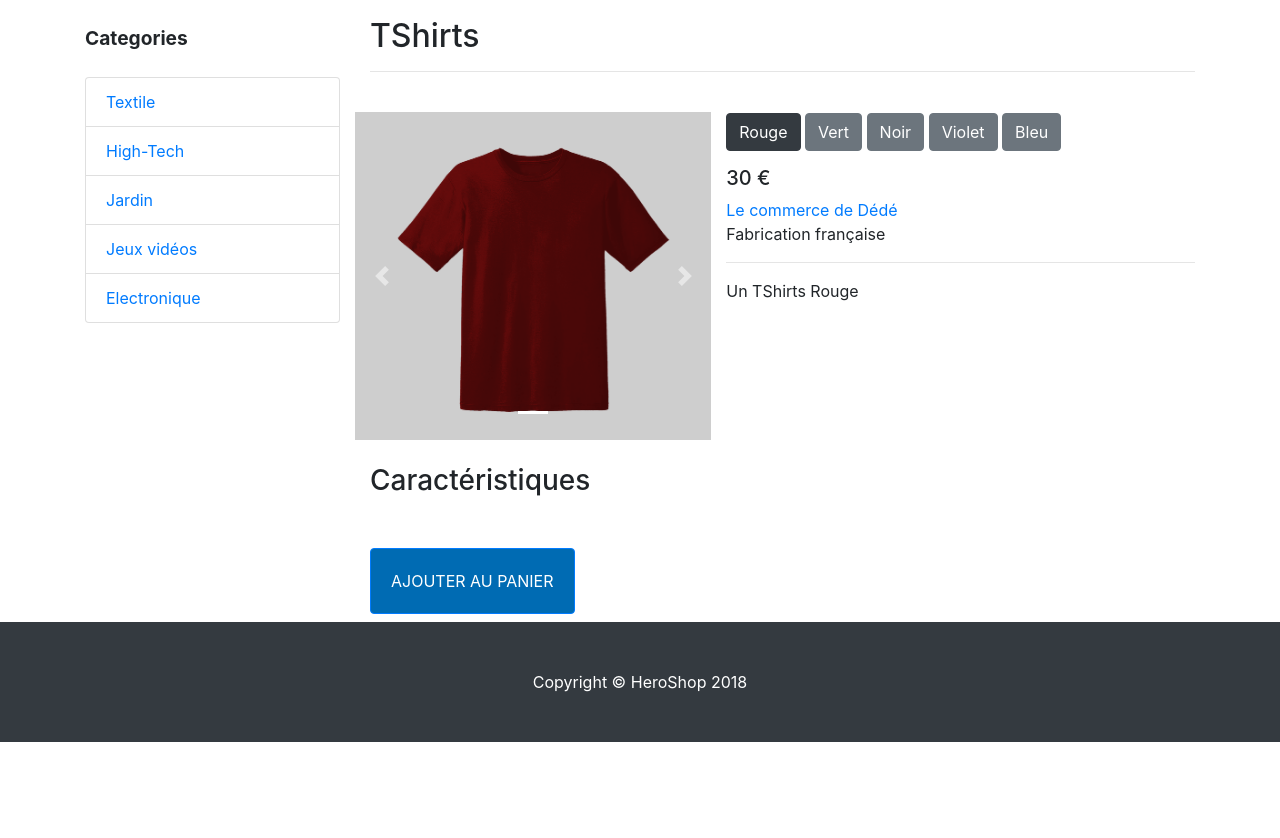
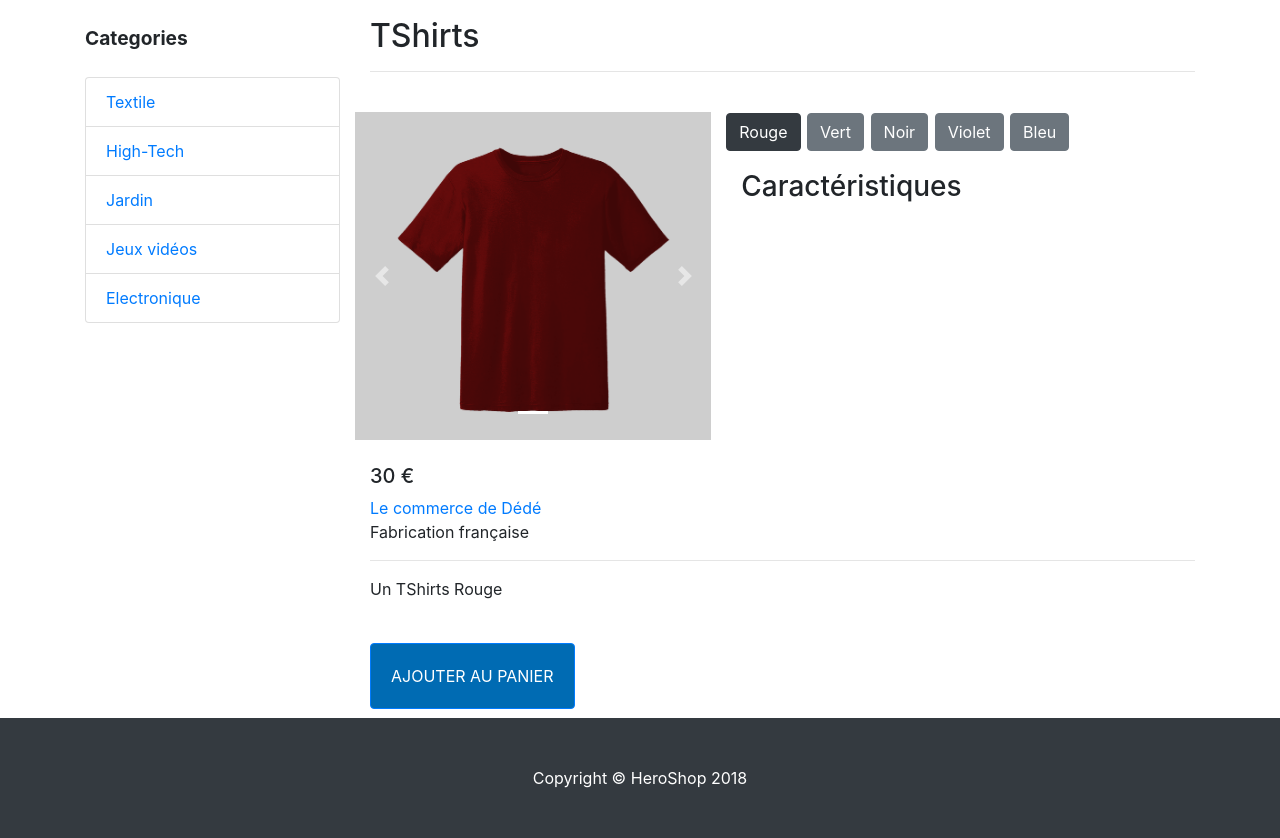
Before and after one commit to Grp11-ProjetPiscine-Polytech-3A/MarketPlace, a CodeIgniter app: page /database/Produits/fiche_produit/1 in a window 1280 px wide. Shown: the part 104-942 px from the top of the page. Before the commit the page ends 846 px from the top, so only its background shows below. Run offline with CodeIgniter, Linux system fonts and the light colour scheme; data comes from the database, SQL or seed files in the repository; data that the repository does not hold is empty.

Commit message:
FIX (fiches produits) : Overflow des textes trop longs

```diff
--- a/application/views/Produits/fiche_produit.php
+++ b/application/views/Produits/fiche_produit.php
@@ -38,17 +38,34 @@
         </div>
         <!--endCarroussel-->
 
-        <!--Description du produit-->
-        <div class="col-lg-7 col-md-7 mb-6">
+        <div class="col-lg-7 col-md-7 mb-6" style="word-wrap: break-word;">
             <!--Choix des variantes-->
-            <div id="choix_variante">
+            <div id="choix_variante" class="choix-variante">
                 <?php foreach ($variantes as $v): ?>
-                    <a class="btn <?php ($v->idProduitVariante == $variante->idProduitVariante) ? print 'btn-dark' : print 'btn-secondary' ?>  choix-variante" href="<?php echo base_url('/Produits/fiche_produit/' . $produit->idProduitType . '/' . $v->idProduitVariante) ?>">
+                    <a class="btn <?php ($v->idProduitVariante == $variante->idProduitVariante) ? print 'btn-dark' : print 'btn-secondary' ?> btn-variante" href="<?php echo base_url('/Produits/fiche_produit/' . $produit->idProduitType . '/' . $v->idProduitVariante) ?>">
                         <?php echo $v->nomProduitVariante ?>
                     </a>
                 <?php endforeach; ?>
             </div>
-            <!--Description generale-->
+            <!--Liste des caractéristiques-->
+            <div id="carac" class="col-12 container">
+                <h3>Caractéristiques</h3>
+                <div id="liste-carac" class="row">
+                    <?php foreach ($caracteristiques as $c): ?>
+                        <div class="carac col-lg-6">
+                            <h6><?php echo $c->nomCaracteristique ?></h6>
+                            <p class="card-text"><?php echo $c->contenuCaracteristique ?></p>
+                        </div>
+                    <?php endforeach; ?>
+                </div>
+            </div>
+
+
+        </div>
+
+        <!--Description du produit-->
+        <!--Description generale-->
+        <div id="description" class="col-12" style="word-wrap: break-word;">
             <div id="description_generale">
                 <h5><?php echo $variante->prixProduitVariante ?> €</h5>
                 <a href="<?php echo site_url("Commerces/fiche_commerce/" . $produit->commerce->siretCommerce) ?>"><?php echo $produit->commerce->nomCommerce ?></a>
@@ -62,18 +79,9 @@
                 <p class="card-text"><?php echo $variante->descriptionProduitVariante ?></p>
 
             </div>
-
         </div>
 
 
-        <!--Liste des caractéristiques-->
-        <div id="carac" class="col-12">
-            <h3>Caractéristiques</h3>
-            <?php foreach ($caracteristiques as $c): ?>
-                <h6><?php echo $c->nomCaracteristique ?></h6>
-                <p class="card-text"><?php echo $c->contenuCaracteristique ?></p>
-            <?php endforeach; ?>
-        </div>
 
         <!--Bouton d'ajout au panier-->
         <div id="ajout_panier" class="col-12">
--- a/assets/css/main.css
+++ b/assets/css/main.css
@@ -172,3 +172,8 @@ td-center {
     display:flex;
     align-items: center;
 }
+
+.btn-variante{
+    margin-right:2px;
+    margin-bottom:4px;
+}
```
Also changed, not shown: application/views/Commercant/Produits/fiche_produit_type.php (+17 -17 lines).
